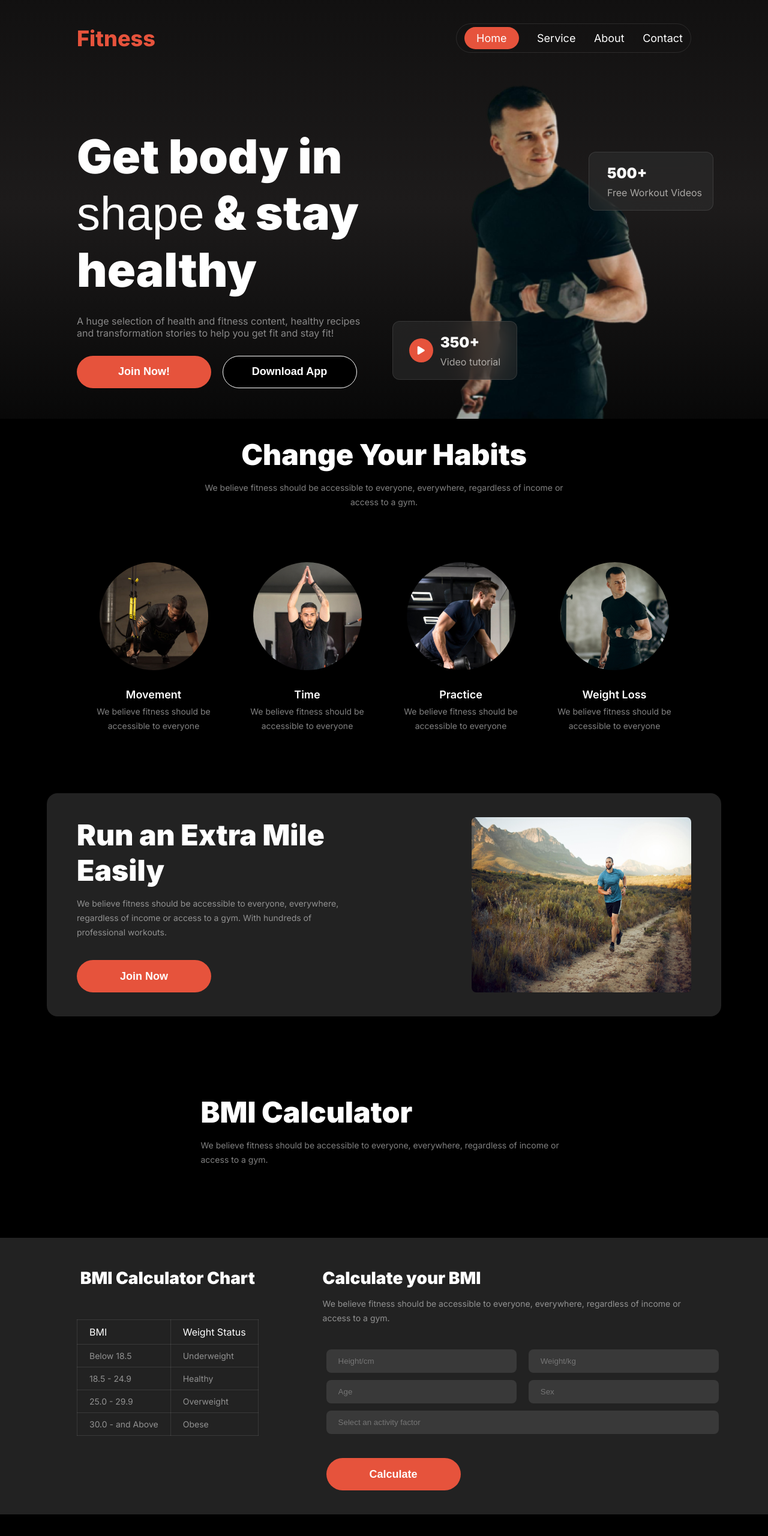
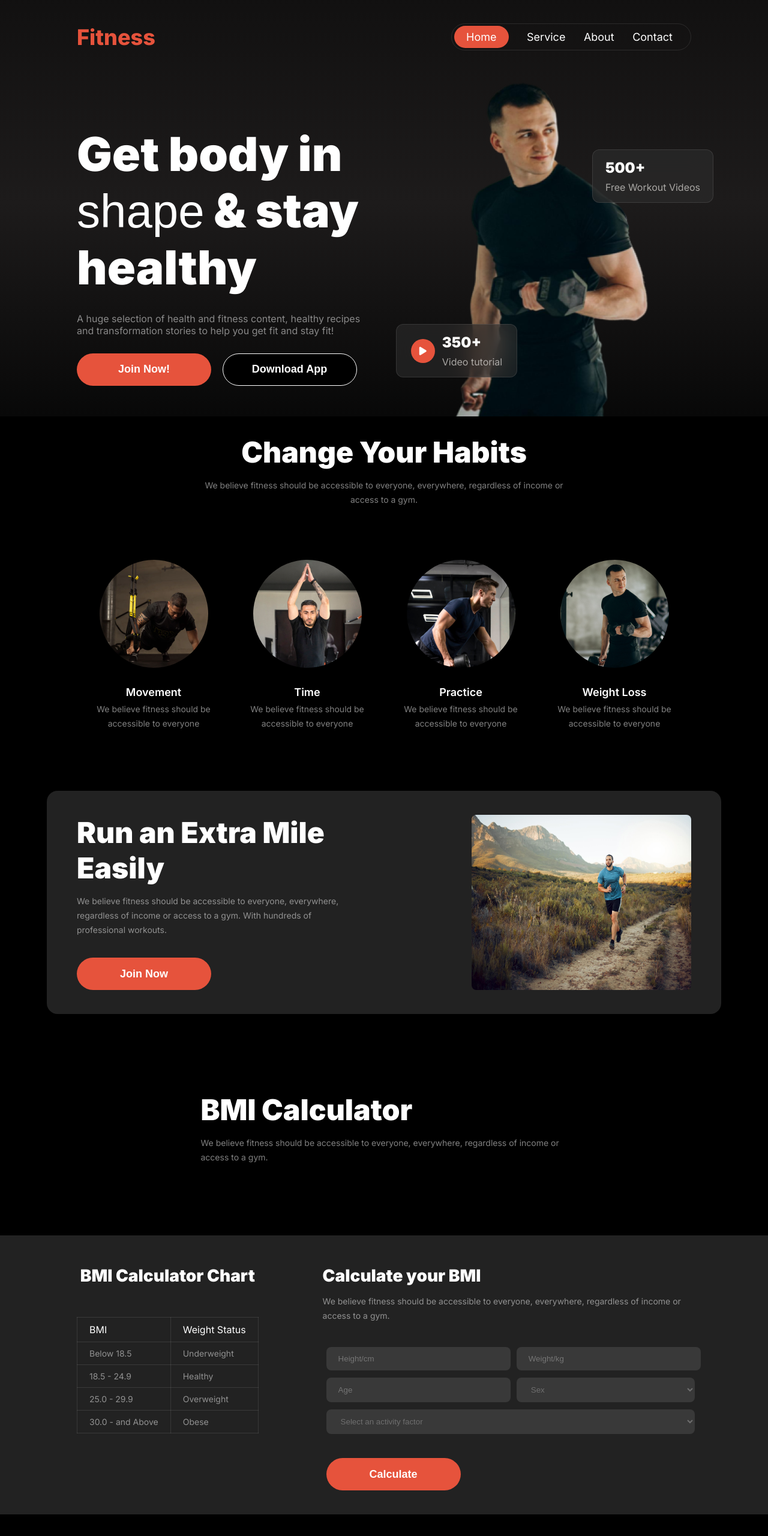
Before and after one commit to masud2005/2nd-assignment-repo, a plain HTML site: page index.html in a window 1280 px wide. Shown: the top 2560 px of the page at 60% size. Drawn offline with Linux system fonts and the light colour scheme; a web font is replaced by a local one.

Commit message:
Some code has been changed

```diff
--- a/index.html
+++ b/index.html
@@ -173,9 +173,19 @@
                             </div>
                             <div class="d-grid">
                                 <input type="text" placeholder="Age" required>
-                                <input type="text" placeholder="Sex" required>
+                                <select class="activity" name="" id="">
+                                    <option value="male">Sex</option>
+                                    <option value="male">Male</option>
+                                    <option value="male">Female</option>
+                                    <option value="male">Others</option>
+                                </select>
                             </div>
-                            <input type="text" placeholder="Select an activity factor" required>
+                             <select class="activity" name="" id="">
+                                <option value="">Select an activity factor</option>
+                                <option value="">HTML</option>
+                                <option value="">CSS</option>
+                                <option value="">JS</option>
+                             </select>
                             <input class="btn-primary" type="submit" value="Calculate">
                         </form>
                     </div>
--- a/style/responsive.css
+++ b/style/responsive.css
@@ -3,6 +3,9 @@
 /* Mobile Responsive */
 @media screen and (max-width: 576px) {
     /* Shared Style */
+    .container{
+        max-width: 90%;
+    }
     .section-title{
         font-size: 32px;
     }
@@ -22,7 +25,7 @@
         margin-top: 40px;
     }
     .banner-title, .banner-description{
-        padding-right: 100px;
+        max-width: 250px;
     }
     .banner-title{
         font-size: 36px;
@@ -33,14 +36,15 @@
     .banner-img{
         /* width: 100%; */
         width: 95%;
+        padding-right: 0;
     }
     .watch-video1{
-        right: 10px;
         top: 60px;
+        margin-right: 3px;
     }
     .watch-video2{
-        bottom: 150px;
-        right: 170px;
+        bottom: 240px;
+        left: 0;
     }
 
     /* Habits Section */
@@ -54,7 +58,7 @@
     /* Run Section */
     .run-section{
         flex-direction: column;
-        margin: 50px auto;
+        margin: 50px 15px;
     }
     .run-content{
         width: 100%;
@@ -80,7 +84,7 @@
         width: 100%;
     }
     .bmi-area form{
-        width: 90%;
+        width: 95%;
     }
     .caption{
         font-size: 16px;
@@ -90,8 +94,17 @@
     table{
         margin-bottom: 40px;
     }
+    form input{
+        width: 78%;
+    }
 
     /* Our Team Section */
+    .team-members-container{
+        padding: 20px;
+    }
+    .team-members{
+        gap: 20px;
+    }
     .our-team .section-title-and-description{
         margin: 0;
     }
@@ -114,6 +127,7 @@
         width: 100%;
     }
     .services{
+        width: 100%;
         align-items: start;
         margin-top: 40px;
     }
--- a/style/style.css
+++ b/style/style.css
@@ -73,10 +73,11 @@ header{
 .menu-area ul{
     border: 1px solid rgba(255, 255, 255, 0.1);
     border-radius: 39px;
+    padding: 11px 4px;
 }
 .menu-area ul li{
     display: inline-block;
-    padding: 13px;
+    padding-right: 26px;
 }
 .menu-area ul li a{
     font-size: 18px;
@@ -132,12 +133,13 @@ header{
     margin-left: 14px;
 }
 .watch-video1, .watch-video2{
-    width: 206px;
-    height: 96px;
+    width: 200px;
+    /* height: 96px; */
     border: 1px solid rgba(255, 255, 255, 0.1);
     border-radius: 12px;
     backdrop-filter: blur(20px);
     background: rgba(48, 48, 48, 0.54);
+    padding: 15px 0;
     display: flex;
     align-items: center;
     justify-content: center;
@@ -161,9 +163,7 @@ header{
     display: flex;
     align-items: center;
     justify-content: center;
-}
-.watch-content{
-    margin-left: 12px;
+    margin-right: 12px;
 }
 .watch-content h1{
     font-size: 24px;
@@ -182,7 +182,6 @@ header{
 .habits-items{
     display: grid;
     grid-template-columns: repeat(4, 1fr);
-    /* gap: 40px; */
     margin-top: 58px;
 }
  .habit-item .img{
@@ -280,15 +279,32 @@ header{
 form .d-grid{
     display: grid;
     grid-template-columns: repeat(2, 1fr);
-    gap: 60px;
+    gap: 20px;
 }
 form input{
-    width: 100%;
+    width: 90%;
     background-color: #FFFFFF1A;
     padding: 12px 20px;
     border: none;
     border-radius: 8px;
     margin: 6px;
+    color: #ffffff;
+}
+select{
+    width: 100%;
+    margin: 6px;
+    border-radius: 8px;
+}
+.activity{
+    background-color: #FFFFFF1A;
+    padding: 12px 20px;
+    border: none;
+    border-radius: 8px;
+    margin: 6px;
+    color: #FFFFFF45;
+}
+option{
+    background-color: #343232;
     color: #ffffff;
 }
 .bmi-area .btn-primary{
```
